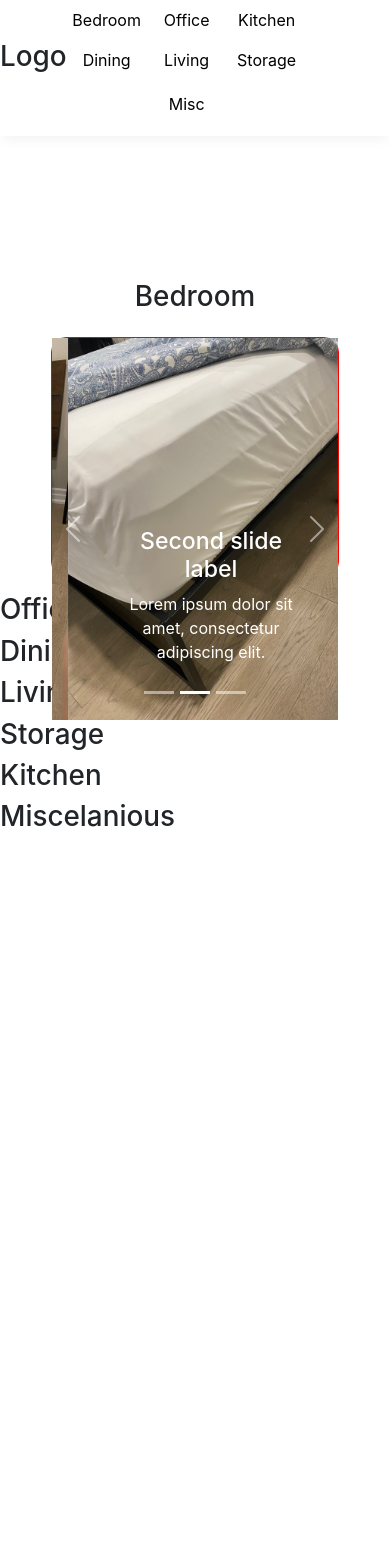
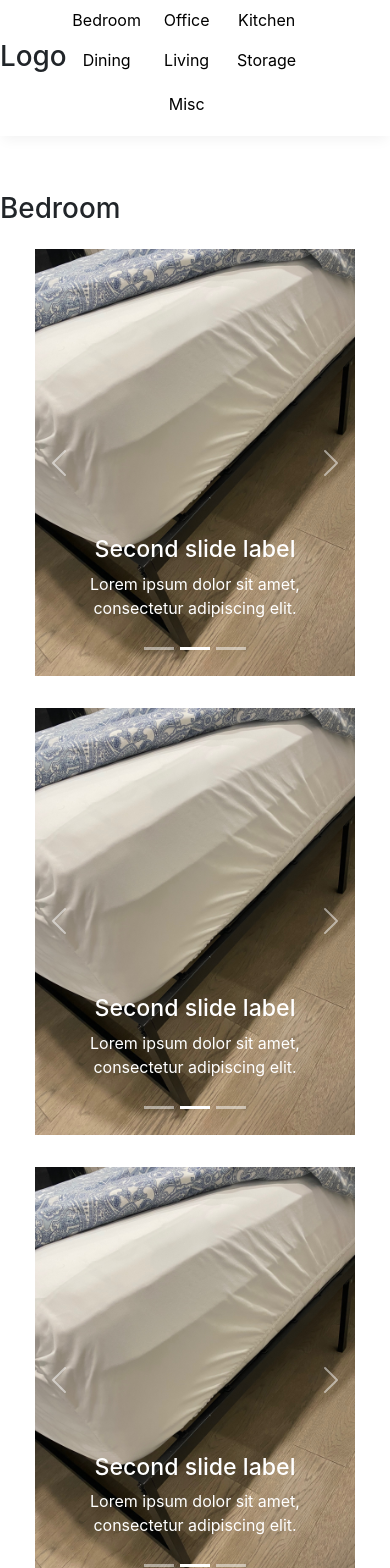
Before and after one commit to sandrosaldutto/the-sands-move, a React (Create React App) app: page / in a window 390 px wide. Shown: the top 1568 px of the page. Before the commit the page ends 844 px from the top, so only its background shows below. Built offline with nearby package versions, Linux system fonts and the light colour scheme.

Commit message:
added flex box to glallery so that it is looking good on all phone sizes

```diff
--- a/src/App.js
+++ b/src/App.js
@@ -15,12 +15,12 @@ function App() {
       <BrowserRouter>
         <Nav/>
         <Bedroom/>
-        <Office/>
+        {/* <Office/>
         <Dining/>
         <Living/>
         <Storage/>
         <Kitchen/>
-        <Miscelanious/>
+        <Miscelanious/> */}
       </BrowserRouter>
     </>
   );
--- a/src/components/Bedroom/Bedroom.js
+++ b/src/components/Bedroom/Bedroom.js
@@ -1,7 +1,4 @@
 import "./Bedroom.scss";
-import bedPhotoOne from "../../assets/images/bedroom-bed-1.jpg";
-import bedPhotoTwo from "../../assets/images/bedroom-bed-2.jpg";
-import bedPhotoThree from "../../assets/images/bedroom-bed-3.jpg";
 import Carousel from "../Slideshow/Slideshow";
 
 function Bedroom() {
@@ -12,6 +9,12 @@ function Bedroom() {
         <div className="bedroom__card">
           <Carousel/>
         </div>
+        <div className="bedroom__card">
+          <Carousel/>
+        </div>
+        <div className="bedroom__card">
+          <Carousel/>
+        </div>
       </div>
     </section>
   );
--- a/src/components/Bedroom/Bedroom.scss
+++ b/src/components/Bedroom/Bedroom.scss
@@ -6,29 +6,20 @@
 .bedroom {
   display: flex;
   flex-direction: column;
-    align-items: center;
 
   &__gallery {
-    justify-content: center;
     display: flex;
     flex-wrap: wrap;
+    align-items: center;
+    justify-content: center;
   }
-
   &__card {
-    border: red 1px solid;
-    height: 15rem;
-    width: 18rem;
+    height: 100%;
+    width: 20rem;
     margin: 1rem;
-    border-radius: 15px;
   }
 
   &__title {
-    margin-top: 17.5rem;
+    margin-top: 12rem;
   }
-
-&__bed-photo {
-    height: 10rem;
-    width: 10rem;
 }
-
-}
```
Lines whose indentation alone changed are shown as unchanged.
